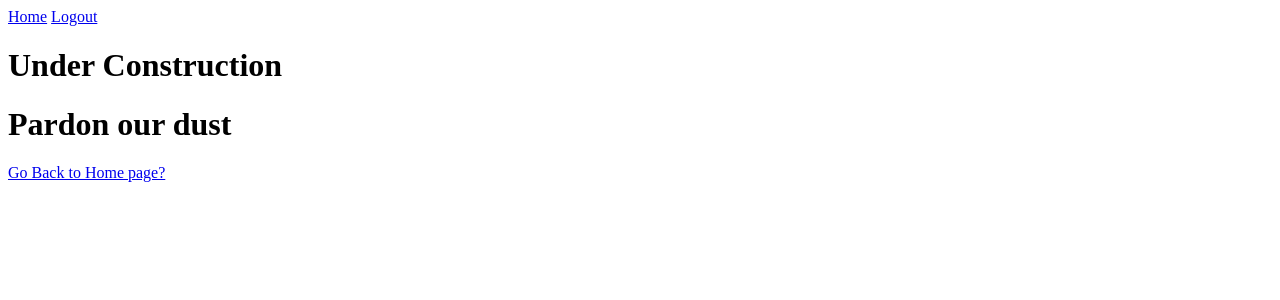
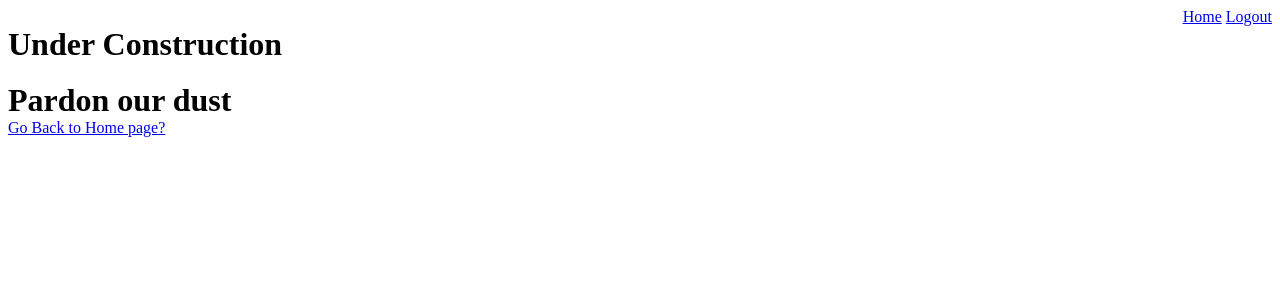
Before and after one commit to JayRVigilla/cb-sale-journal, a Flask app: page /TBD in a window 1280 px wide. Shown: the top 300 px of the page. Run offline with Flask 2, Linux system fonts and the light colour scheme.

Commit message:
started styling

```diff
--- /dev/null
+++ b/static/style.css
@@ -0,0 +1,9 @@
+.navbar {
+  display: flex;
+  flex-direction: row;
+  justify-content: space-between;
+}
+
+h1{
+  margin: 0 auto;
+}
--- a/templates/base.html
+++ b/templates/base.html
@@ -4,20 +4,27 @@
   <meta charset="UTF-8">
   <meta name="viewport" content="width=device-width, initial-scale=1.0">
   <title>CB Sales Journal</title>
+  <link rel="stylesheet" href="/static/style.css">
 </head>
 <body>
-  <nav>
+  <nav class="navbar">
+    <div>
       <a href="/users/{{g.user.id}}">
         {% if g.user %}
         {{g.user.username}}
         {% endif %}
       </a>
+    </div>
     <div>
       <a href="/">Home</a>
       <a href="/logout">Logout</a>
     </div>
   </nav>
+
+  <div class="container">
+    <header>
       <h1>{% block header %}{% endblock %}</h1>
+    </header>
 
     <h3 class="flashes">{% with messages = get_flashed_messages() %}
       {% if messages %}
@@ -29,6 +36,6 @@
     {% endwith %}</h3>
 
     <div>{% block content %}{% endblock %}</div>
-
+</div>
 </body>
 </html>
```
Lines whose indentation alone changed are shown as unchanged.
